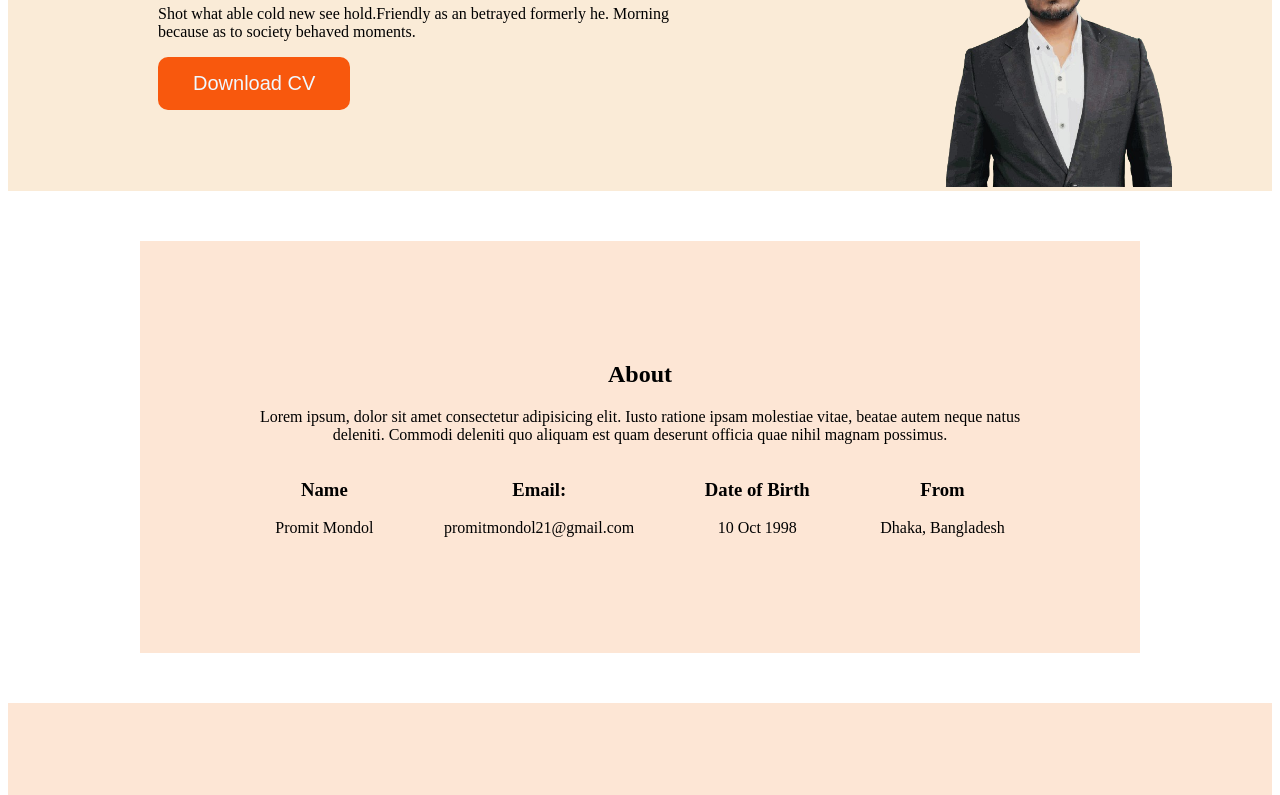
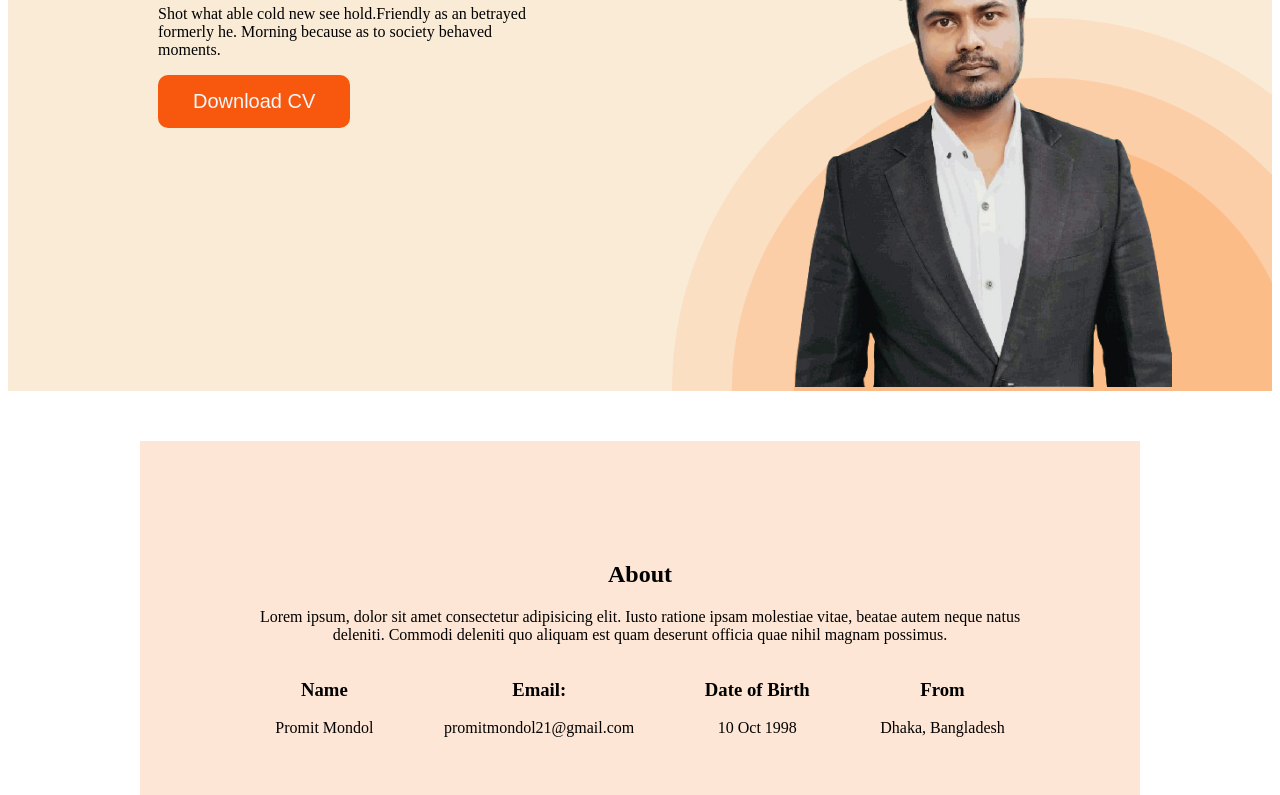
Before and after one commit to promit21/portfolio-2, a plain HTML site: page index.html in a window 1280 px wide. Shown: the part 266-1061 px from the top of the page. Drawn offline with Linux system fonts and the light colour scheme.

Commit message:
bg added

```diff
--- a/style.css
+++ b/style.css
@@ -1,6 +1,11 @@
 /* Header Part */
+
 .header-container {
     background-color: antiquewhite;
+    background-image: url('../images/header_bg.png');
+    background-repeat: no-repeat;
+    background-position: bottom right;
+    background-size: 600px;
     max-width: 1300px;
     margin: 0 auto;
 }
@@ -46,7 +51,7 @@ nav li {
 }
 
 .header-profile img {
-    height: 300px;
+    height: 500px;
     padding: 0 100px;
 }
 
```
Also changed, not shown: index.html (line endings or trailing spaces).
